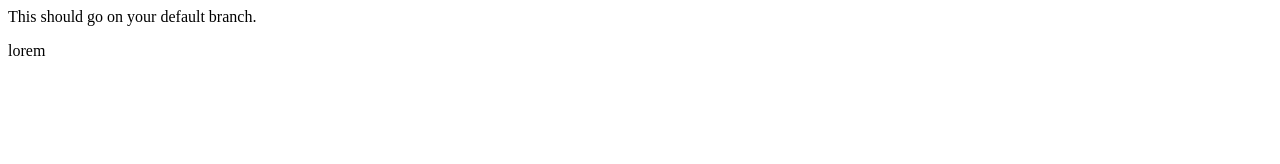
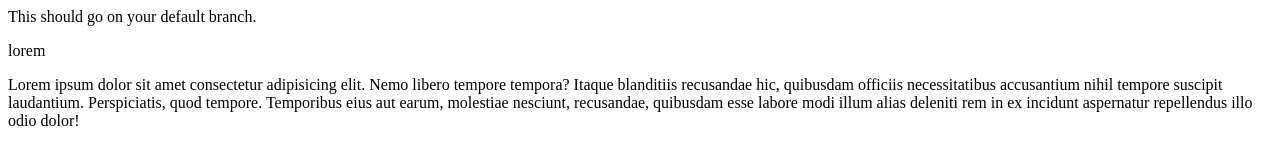
Before and after one commit to arceogregjr/Github-Training, a plain HTML site: page index.html in a window 1280 px wide. Drawn offline with Linux system fonts and the light colour scheme.

Commit message:
Added a span

```diff
--- a/index.html
+++ b/index.html
@@ -5,3 +5,5 @@
     <div>
         <p class="text"> lorem</p>
     </div>
+
+    <span class="text"> Lorem ipsum dolor sit amet consectetur adipisicing elit. Nemo libero tempore tempora? Itaque blanditiis recusandae hic, quibusdam officiis necessitatibus accusantium nihil tempore suscipit laudantium. Perspiciatis, quod tempore. Temporibus eius aut earum, molestiae nesciunt, recusandae, quibusdam esse labore modi illum alias deleniti rem in ex incidunt aspernatur repellendus illo odio dolor! </span>
```
